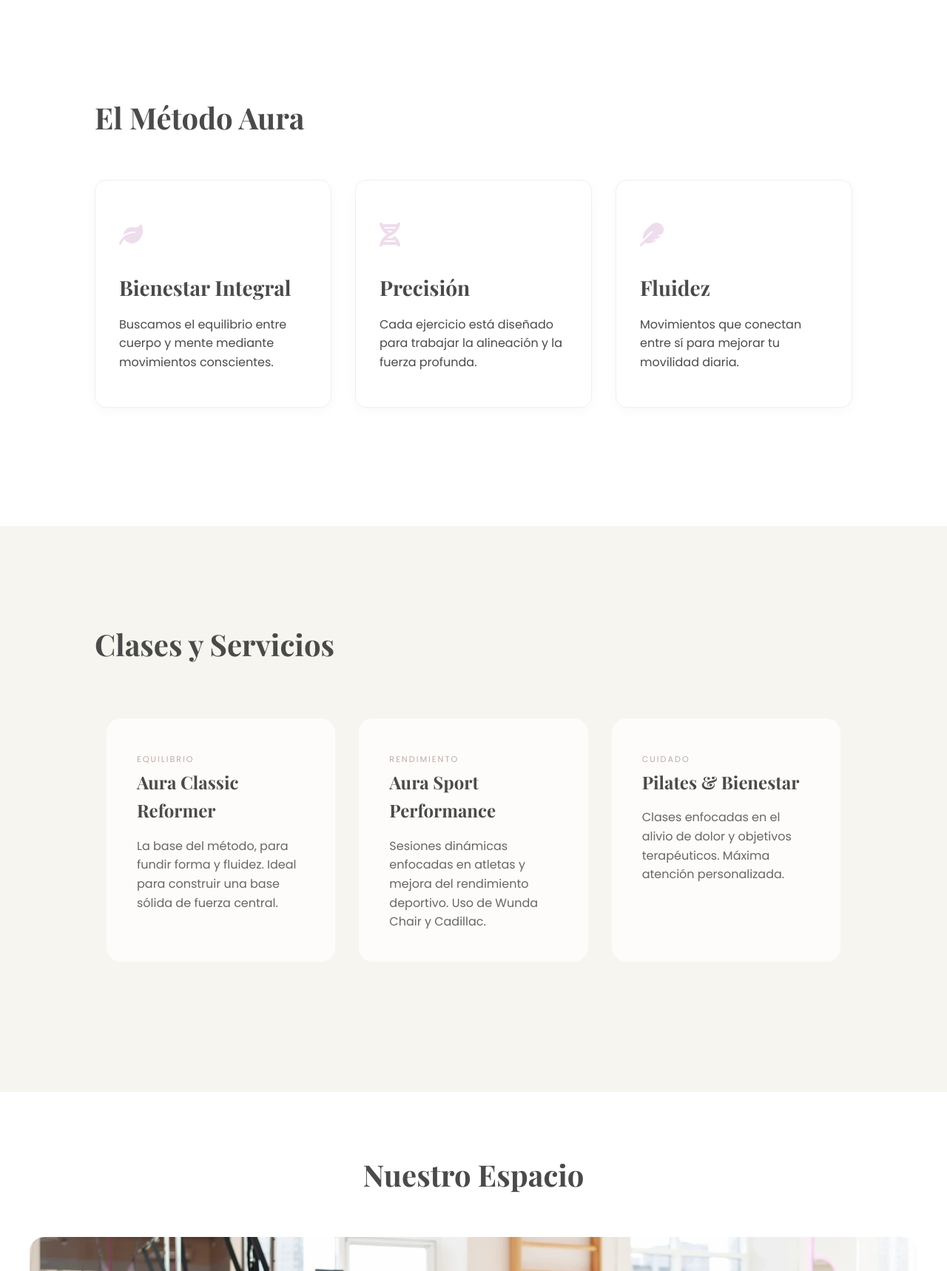
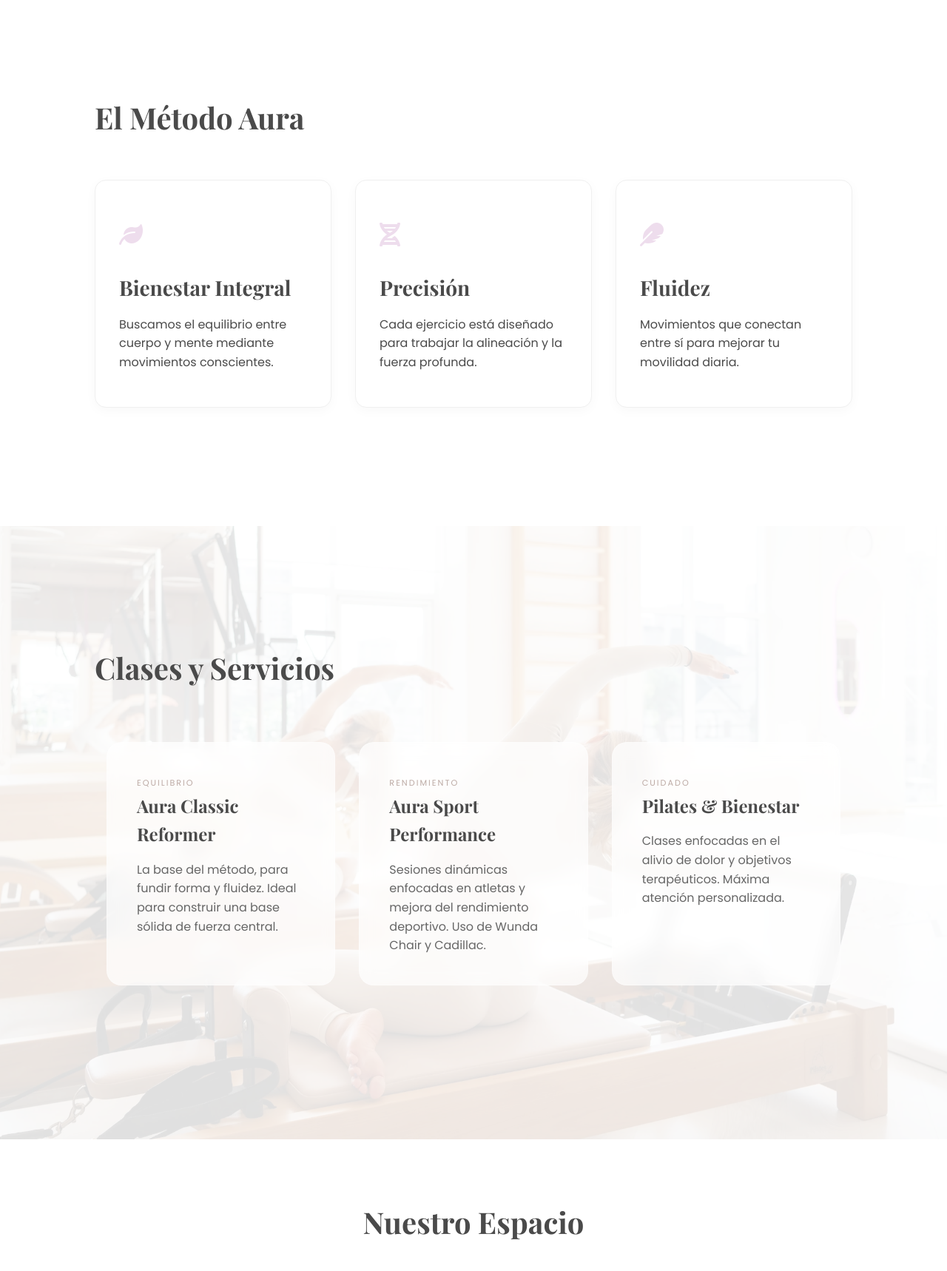
Before and after one commit to TonyMarzano/AuraPilates, a Flask app: page / in a window 1280 px wide. Shown: the part 1290-3008 px from the top of the page at 74% size. Run offline with Flask 3, Linux system fonts and the light colour scheme.

Commit message:
efecto parallax

```diff
--- a/static/css/style.css
+++ b/static/css/style.css
@@ -688,3 +688,35 @@ details[open] summary::after {
     opacity: 0;
     visibility: hidden;
 }
+
+.parallax-servicios {
+    position: relative;
+    /* Usa la imagen que prefieras de tu carpeta static */
+    background-image: url('../img/estudio1.webp');
+    background-attachment: fixed; /* Este es el truco del parallax */
+    background-position: center;
+    background-repeat: no-repeat;
+    background-size: cover;
+    padding: 10rem 10% !important; /* Espacio extra para apreciar el movimiento */
+    overflow: hidden;
+}
+
+/* El "Velo" para que el texto sea legible */
+.parallax-servicios::before {
+    content: "";
+    position: absolute;
+    top: 0;
+    left: 0;
+    width: 100%;
+    height: 100%;
+    background-color: rgba(255, 255, 255, 0.88); /* Blanco translúcido */
+    z-index: 1;
+}
+
+/* Asegura que el contenido esté por encima del velo */
+.parallax-content {
+    position: relative;
+    z-index: 2;
+    max-width: 1200px;
+    margin: 0 auto;
+}
--- a/templates/index.html
+++ b/templates/index.html
@@ -77,9 +77,11 @@
         </div>
     </section>
 
-    <section class="services-section section" id="servicios">
+    <section class="services-section section parallax-servicios" id="servicios">
+        <div class="parallax-content">
             <h2>Clases y Servicios</h2>
             <div class="services-grid">
+
                 <div class="service-card">
                     <span style="text-transform: uppercase; font-size: 0.7rem; letter-spacing: 2px; color: #bcaaa4;">Equilibrio</span>
                     <h3>Aura Classic Reformer</h3>
@@ -96,6 +98,8 @@
                     <span style="text-transform: uppercase; font-size: 0.7rem; letter-spacing: 2px; color: #bcaaa4;">Cuidado</span>
                     <h3>Pilates & Bienestar</h3>
                     <p>Clases enfocadas en el alivio de dolor y objetivos terapéuticos. Máxima atención personalizada.</p>
+                </div>
+
             </div>
         </div>
     </section>
```
Lines whose indentation alone changed are shown as unchanged.
